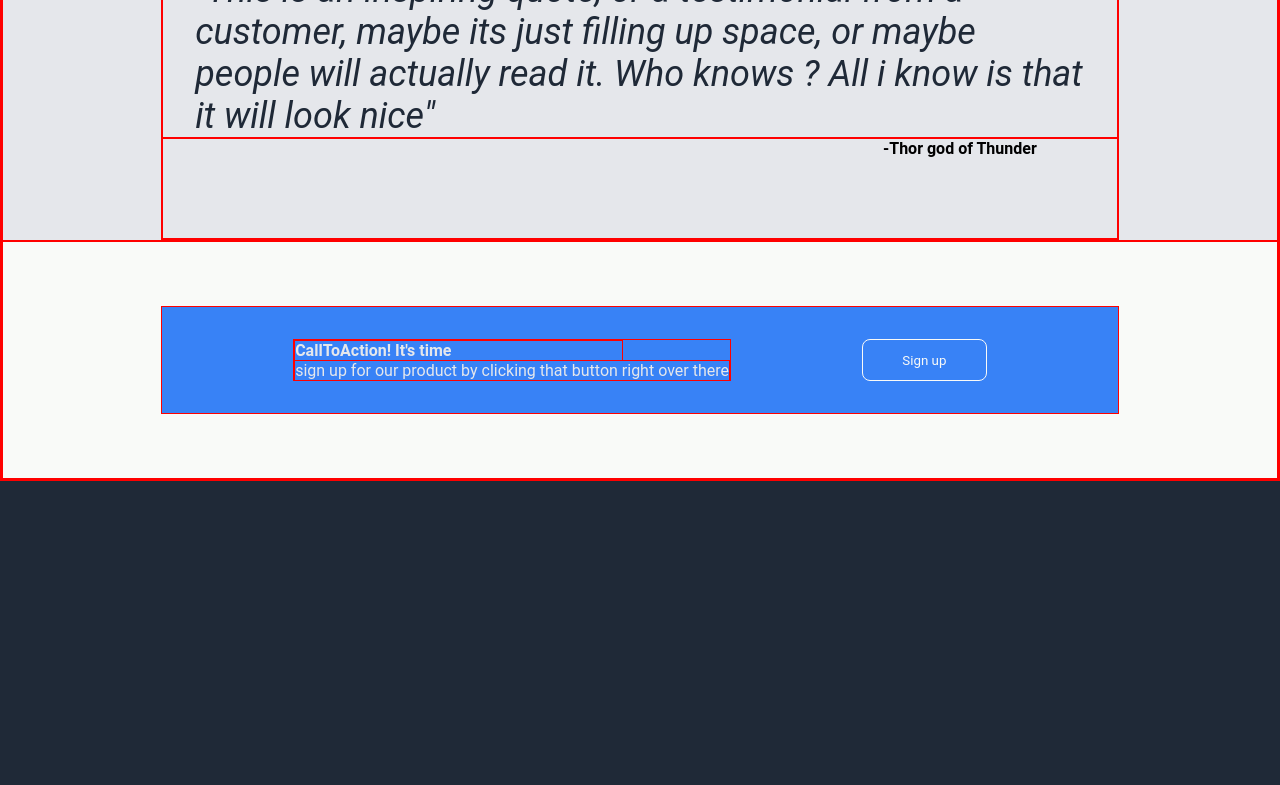
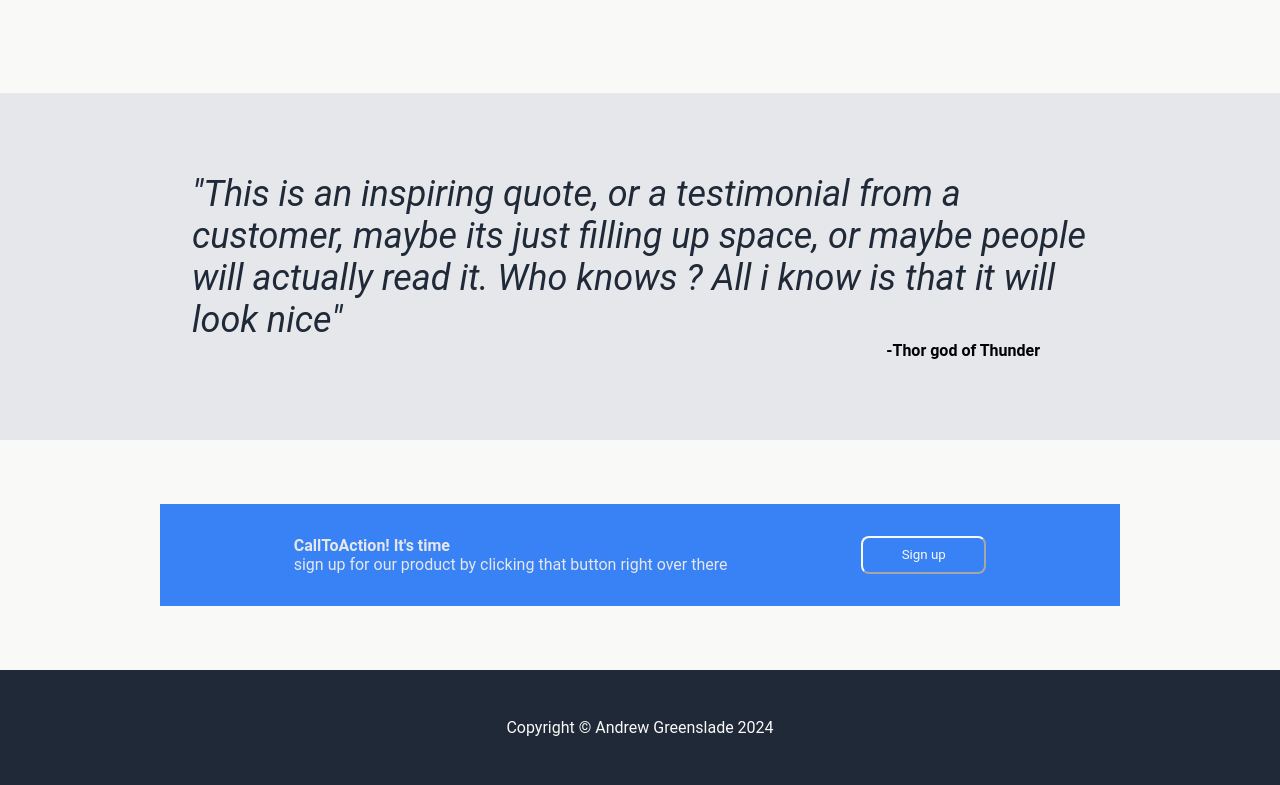
Before and after one commit to AndrewGreenslade/Odin-Project-Landing-Page, a plain HTML site: page index.html in a window 1280 px wide. Shown: the part 950-1735 px from the top of the page. Before the commit the page ends 1431 px from the top, so only its background shows below. Drawn offline with Linux system fonts and the light colour scheme.

Commit message:
Added Copyright section

```diff
--- a/index.html
+++ b/index.html
@@ -77,11 +77,11 @@
 
     <div class="bg-white" id="CallToActionSection">
       <div id="CallToActionBox" class="bg-blue">
-        <div id=" CallToActionDescription" class="bg-blue">
+        <div class="bg-blue">
           <strong id="CallToActionHeader" class="bg-blue"
             >CallToAction! It's time</strong
           >
-          <span id="CallToActionText" class="bg-blue">
+          <span class="bg-blue">
             sign up for our product by clicking that button right over there
           </span>
         </div>
@@ -89,5 +89,9 @@
         <button id="CallToActionButton" class="bg-blue">Sign up</button>
       </div>
     </div>
+
+    <footer>
+      <p id="FooterText">Copyright © Andrew Greenslade 2024</p>
+    </footer>
   </body>
 </html>
--- a/style.css
+++ b/style.css
@@ -1,5 +1,5 @@
 * {
-     border: red 1px solid;
+    /* border: red 1px solid; */
     font-family: 'Roboto', sans-serif;
     background-color: var(--main-bg-color);
 }
@@ -10,7 +10,7 @@
     --secondary-text-color: #e5e7eb;
     --primary-color-button: #3882f6;
     --padding-default: 0.5rem 1rem 0.5rem 0rem;
-    --padding-between-content: 3vw;
+    --padding-between-content: 6rem;
 
 }
 
@@ -78,7 +78,7 @@ header {
     flex: 1 1 auto;
     display: flex;
     justify-content: flex-end;
-    gap: 1rem;
+    gap: 3rem;
 }
 
 #InfoContent{
@@ -167,19 +167,11 @@ header {
     padding: 2rem 0rem 2rem 0rem;
 }
 
-#CallToActionDescription{
-
-}
-
 #CallToActionHeader{
     width: 75%;
     flex: 1 1 auto;
     display: flex;
     flex-direction: column;
-}
-
-#CallToActionText{
-
 }
 
 #CallToActionButton{
@@ -188,6 +180,20 @@ header {
     border-radius: 8px;
     border-color: #F9FAF8;
     width: 125px;
+}
+
+footer{
+    padding: 2rem 0rem 2rem 0rem;
+    flex: 1 1 auto;
+    display: flex;
+    margin: 0 auto;
+    text-align: center;
+}
+
+#FooterText{
+    color: var(--main-text-color);
+    text-align: center;
+    width: 100%;
 }
 
 a:link {
```
